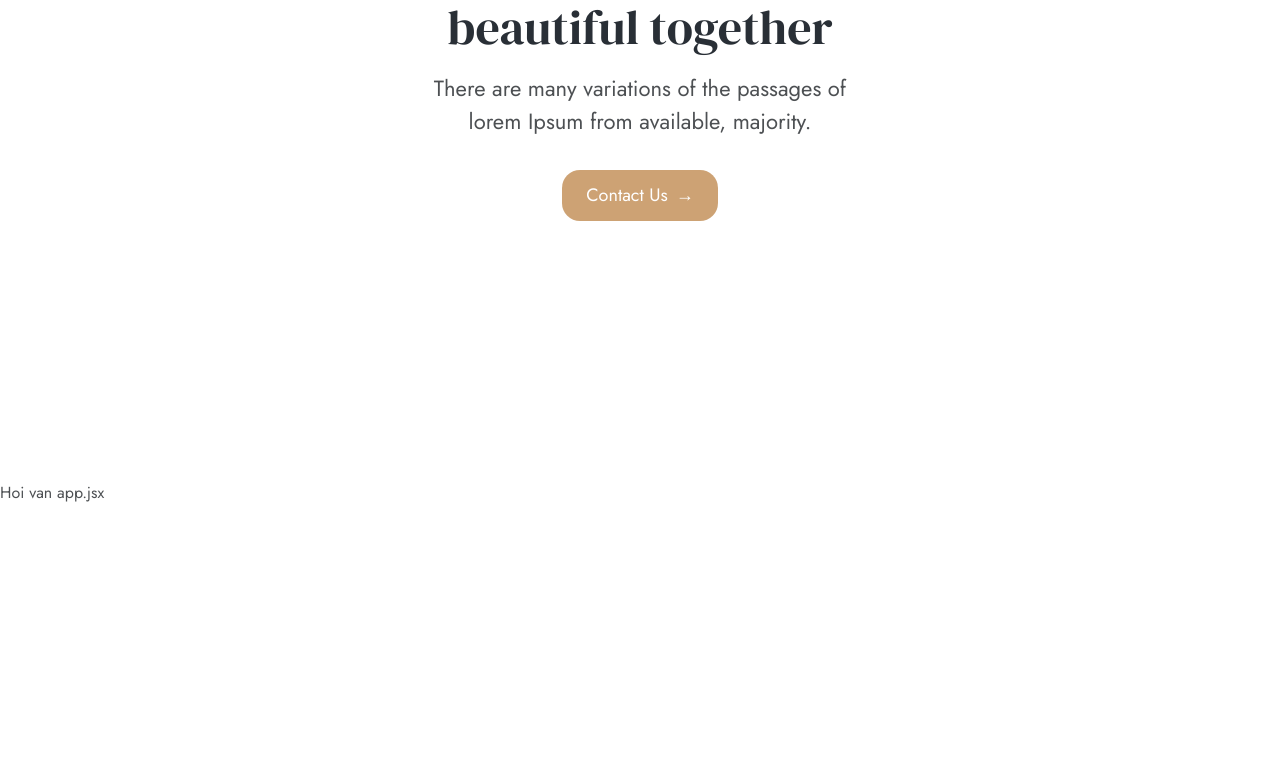
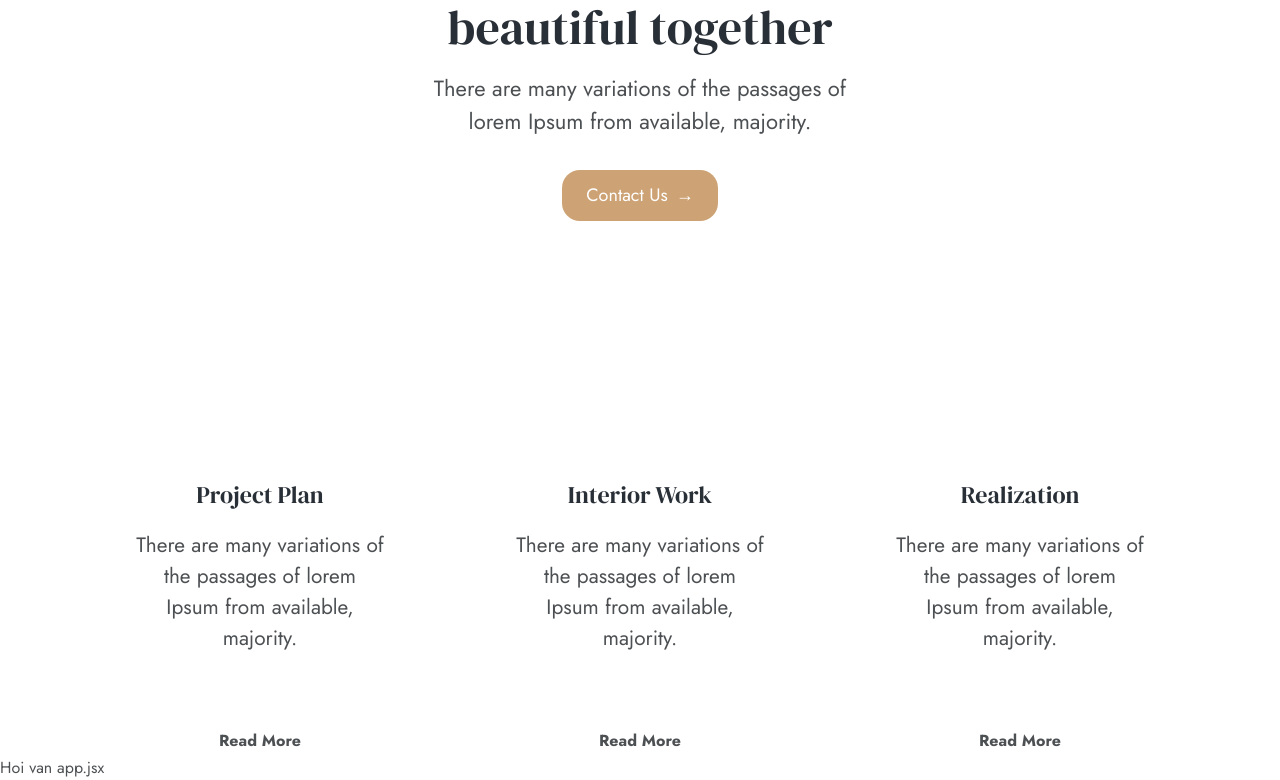
Before and after one commit to memooh/opulence, a React (Vite) app: page / in a window 1280 px wide. Shown: the part 395-1175 px from the top of the page. Before the commit the page ends 900 px from the top, so only its background shows below. Built offline with nearby package versions, Linux system fonts and the light colour scheme.

Commit message:
Made the quickinfo section

```diff
--- a/src/App.jsx
+++ b/src/App.jsx
@@ -1,17 +1,16 @@
-import { useState } from 'react'
-import reactLogo from './assets/react.svg'
-import viteLogo from '/vite.svg'
 import './App.css'
+
 import Header from './components/Header/Header'
 import Hero from './components/Hero/Hero'
+import QuickInfo from './components/QuickInfo/QuickInfo'
 
 function App() {
-  const [count, setCount] = useState(0)
 
   return (
     <>
     <Header />
     <Hero />
+    <QuickInfo />
     <div>Hoi van app.jsx</div>
     </>
   )
--- /dev/null
+++ b/src/components/QuickInfo/QuickInfo.css
@@ -0,0 +1,37 @@
+.infoTitle {
+    font-size: 1.5rem;
+    font-family: var(--font-serif);
+    color: var(--color-title);
+}
+.infoText {
+    margin-top: 20px;
+    color: var(--color-text);
+    font-size: 1.3rem;
+    padding-left: 15%;
+    padding-right: 15%;
+}
+.infoButton {
+    border: none !important;
+    font-size: 1.3rem;
+    background-color: transparent;
+    font-family: var(--font-sans-jost);
+    text-decoration: none;
+    margin-top: 52px;
+    cursor: pointer;
+}
+.infoButton a {
+    text-decoration: none;
+    color: var(--color-text);
+    font-weight: bold;
+    font-size: 1rem;
+}
+.infoButton a:hover{
+    color: var(--color-activetext) !important;
+}
+
+@media (max-width: 767.98px) {
+    .infoButton {
+        margin-top: 0px;
+        margin-bottom: 5%;
+    }
+}
--- /dev/null
+++ b/src/components/QuickInfo/QuickInfo.jsx
@@ -0,0 +1,45 @@
+import React from "react";
+import "./QuickInfo.css";
+
+const QuickInfo = () => {
+  return (
+    <div>
+      <div className="container">
+        <div className="row">
+          <div className="col-lg-4 text-center">
+            <h3 className="infoTitle">Project Plan</h3>
+            <p className="infoText">
+              There are many variations of the passages of lorem Ipsum from
+              available, majority.
+            </p>
+            <button className="infoButton">
+              <a href="#">Read More</a>
+            </button>
+          </div>
+          <div className="col-lg-4 text-center">
+            <h3 className="infoTitle">Interior Work</h3>
+            <p className="infoText">
+              There are many variations of the passages of lorem Ipsum from
+              available, majority.
+            </p>
+            <button className="infoButton">
+              <a href="#">Read More</a>
+            </button>
+          </div>
+          <div className="col-lg-4 text-center">
+            <h3 className="infoTitle">Realization</h3>
+            <p className="infoText">
+              There are many variations of the passages of lorem Ipsum from
+              available, majority.
+            </p>
+            <button className="infoButton">
+              <a href="#">Read More</a>
+            </button>
+          </div>
+        </div>
+      </div>
+    </div>
+  );
+};
+
+export default QuickInfo;
--- a/src/index.css
+++ b/src/index.css
@@ -5,6 +5,7 @@
 
     --color-title: #292F36;
     --color-text: #4D5053;
+    --color-activetext: #C76904;
 }
 
 body {
```
Also changed, not shown: public/images/Grouped Homes.png (added), 1 other file (tests, documents, lock files or other folders).
